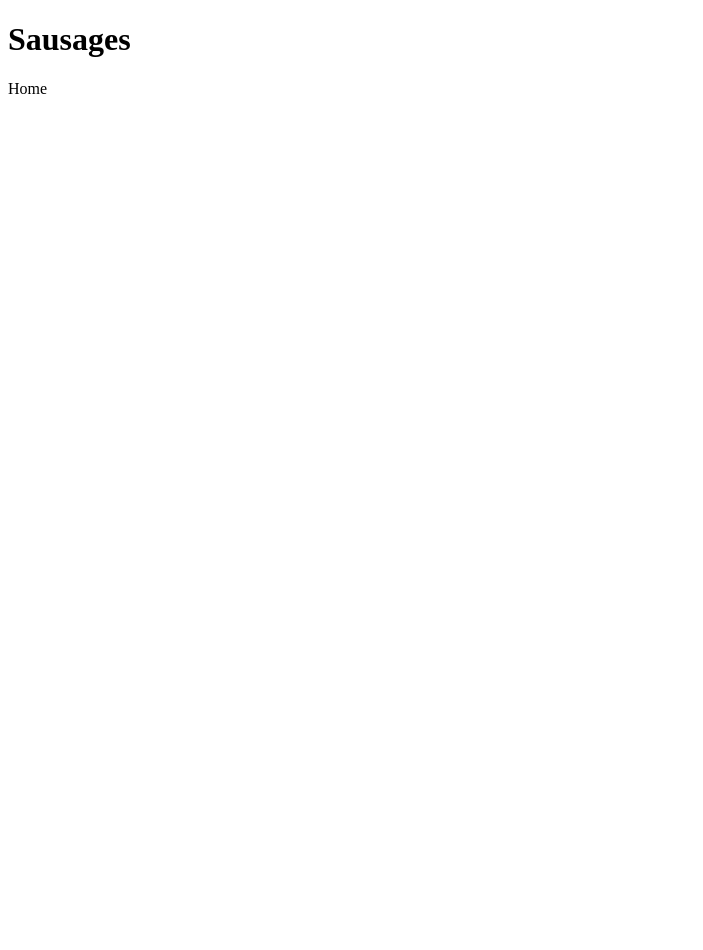
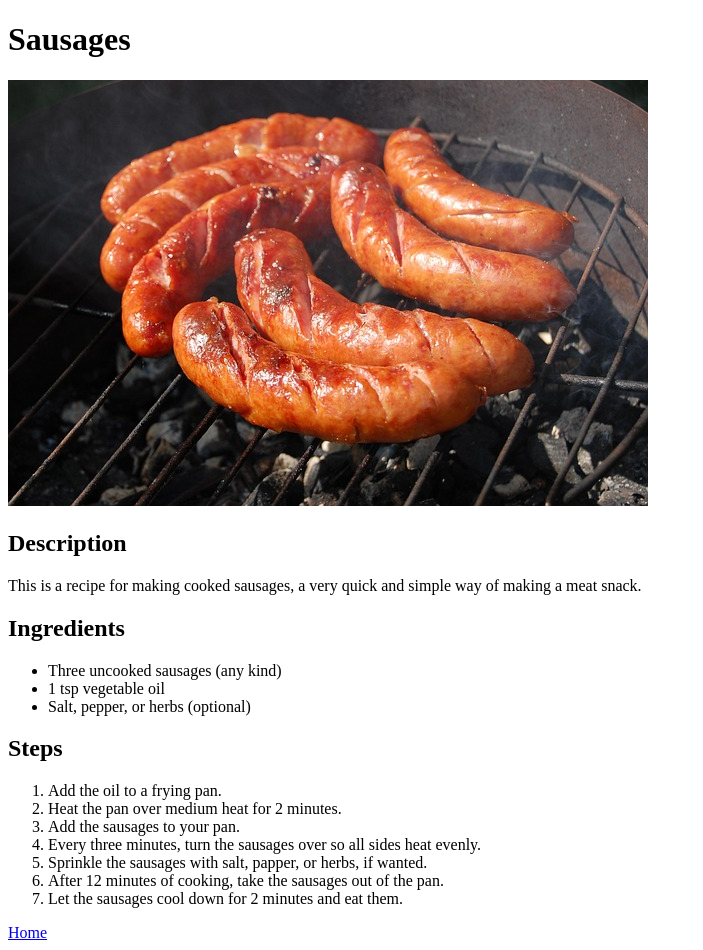
Before and after one commit to Phelena/odin-recipes, a plain HTML site: page recipes/sausages.html in a window 1280 px wide. Shown: the whole page, without its empty margins (0-703 px from the left). Before the commit the page ends 800 px from the top, so only its background shows below. Drawn offline with Linux system fonts and the light colour scheme.

Commit message:
Completed sausages recipe
Added an unordered list of ingredients and an ordered list of steps, completing the "third iteration" of the project.

```diff
--- a/recipes/sausages.html
+++ b/recipes/sausages.html
@@ -7,7 +7,28 @@
 </head>
 <body>
     <h1>Sausages</h1>
-    <img src=""
+    <img src="../images/sausages.jpg" alt="Sausages">
+
+    <h2>Description</h2>
+    <p>This is a recipe for making cooked sausages, a very quick and simple way of making a meat snack.</p>
+
+    <h2>Ingredients</h2>
+    <ul>
+        <li>Three uncooked sausages (any kind)</li>
+        <li>1 tsp vegetable oil</li>
+        <li>Salt, pepper, or herbs (optional)</li>
+    </ul>
+
+    <h2>Steps</h2>
+    <ol>
+        <li>Add the oil to a frying pan.</li>
+        <li>Heat the pan over medium heat for 2 minutes.</li>
+        <li>Add the sausages to your pan.</li>
+        <li>Every three minutes, turn the sausages over so all sides heat evenly.</li>
+        <li>Sprinkle the sausages with salt, papper, or herbs, if wanted.</li>
+        <li>After 12 minutes of cooking, take the sausages out of the pan.</li>
+        <li>Let the sausages cool down for 2 minutes and eat them.</li>
+    </ol>
 
 
     <a href="../index.html">Home</a>
```
